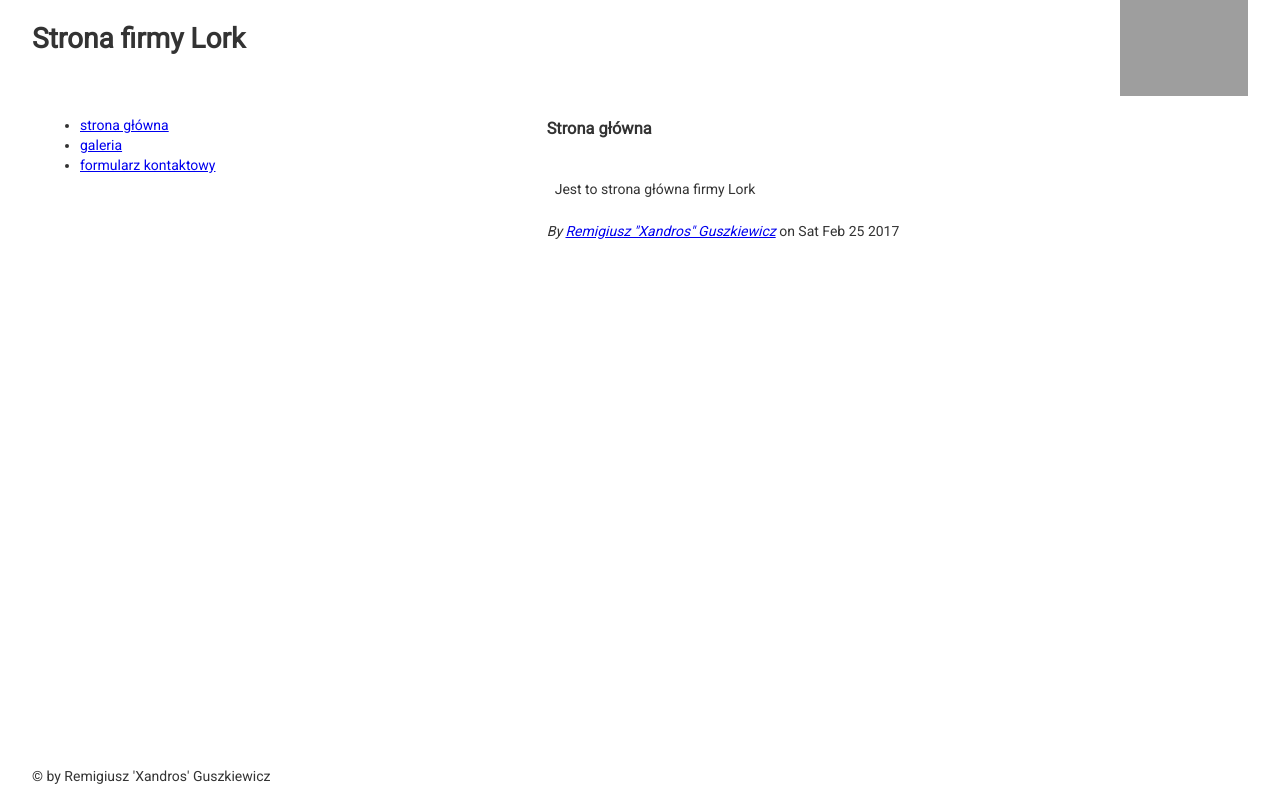
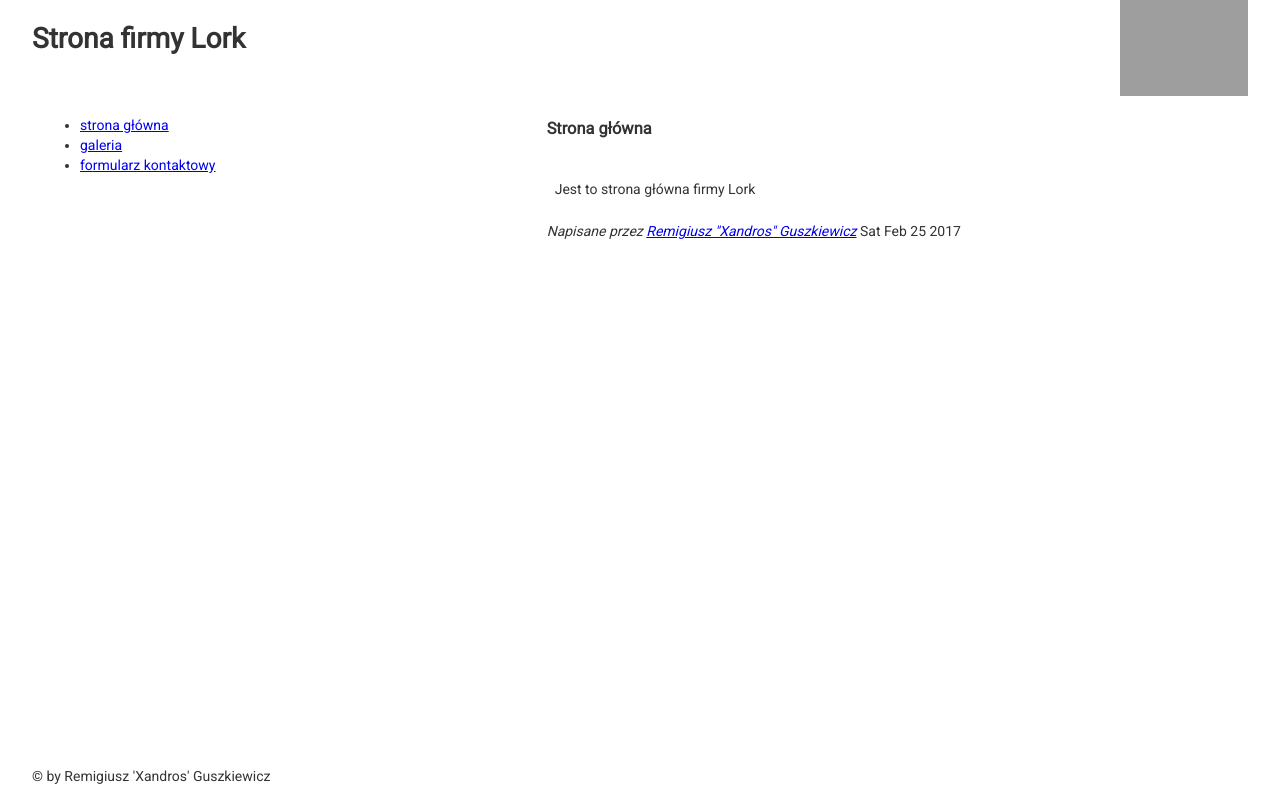
Before and after one commit to xandros15/ce-strona-zaliczeniowa, a plain HTML site: page index.html in a window 1280 px wide. Drawn offline with Linux system fonts and the light colour scheme; grey boxes are pictures that could not be loaded.

Commit message:
better format of post's footer

```diff
--- a/index.html
+++ b/index.html
@@ -41,8 +41,7 @@
                     {{entry content}}
                 </section>
                 <footer class="entry-footer">
-                    <address class="author">By <a rel="author" href="#">{{author}}</a></address>
-                    on
+                    <address class="author">Napisane przez <a rel="author" href="#">{{author}}</a></address>
                     <time datetime="{{time}}">{{time}}</time>
                 </footer>
             </article>
```
